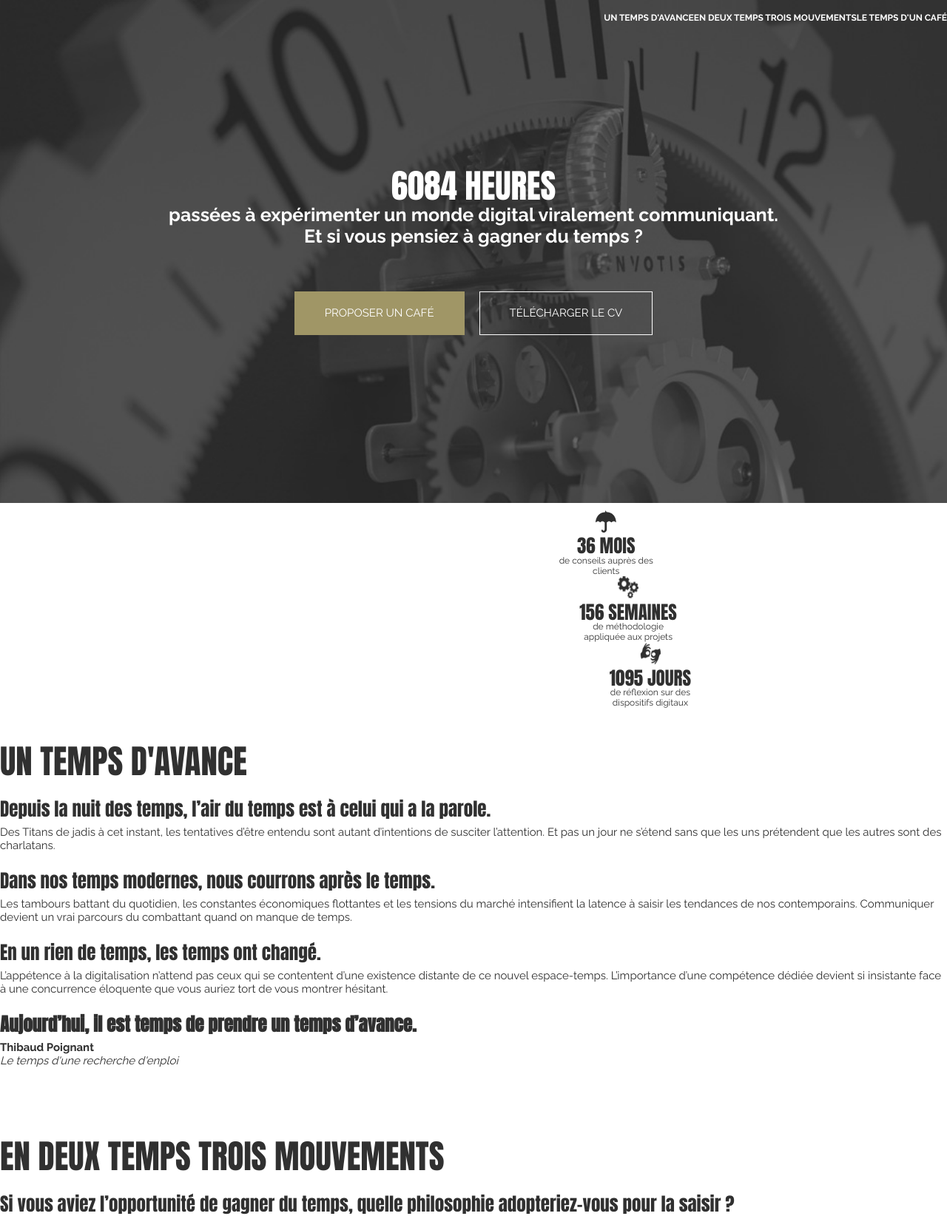
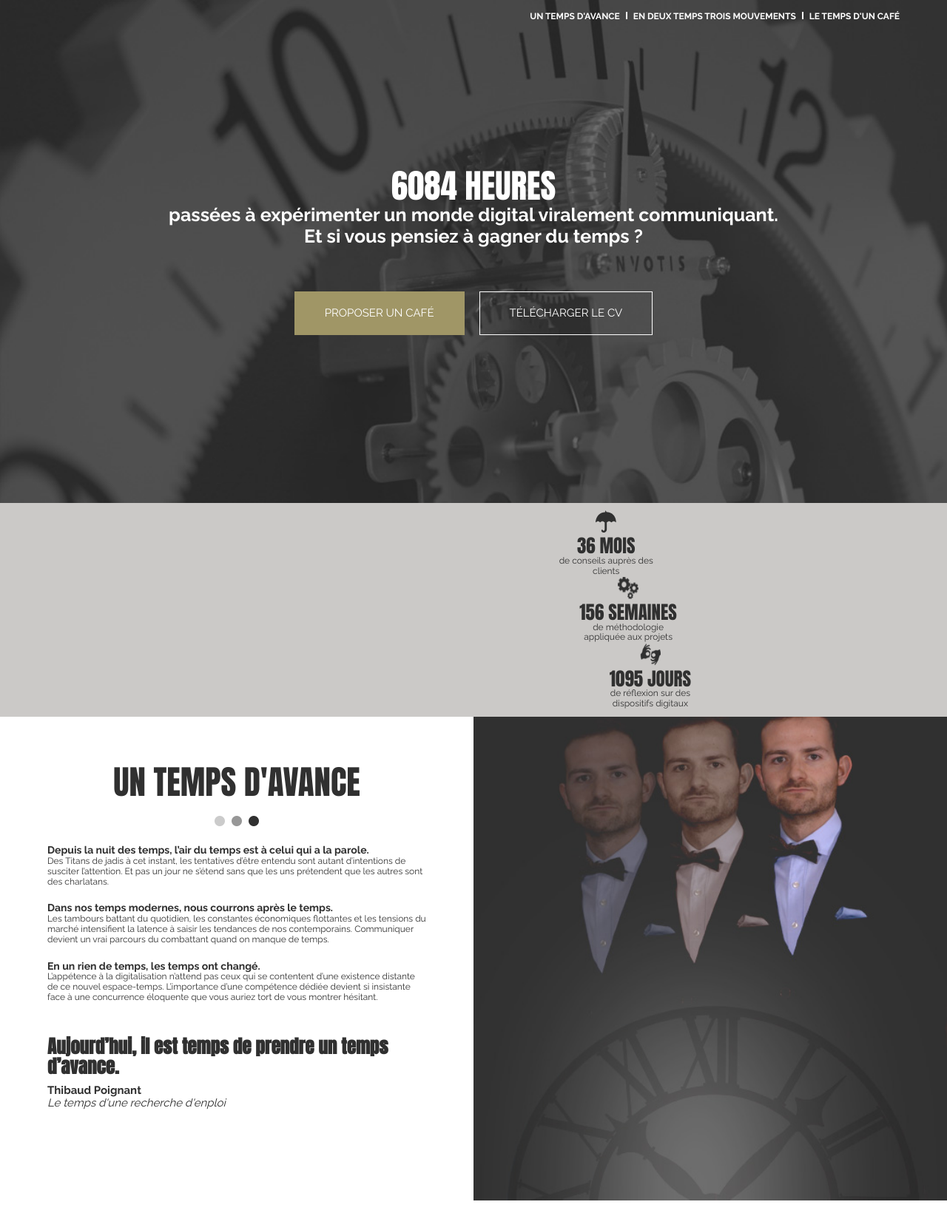
Before and after one commit to DarwinOnLine/ltdr, a website: page source/index.html in a window 1280 px wide. Shown: the top 1644 px of the page at 74% size. Drawn offline with nearby package versions, Linux system fonts and the light colour scheme; files that its build step writes are made by us from their sources; files whose address does not match are found by name.

Commit message:
HTML CSS WIP

```diff
--- a/source/index.html
+++ b/source/index.html
@@ -46,18 +46,16 @@
                 </div>
             </div>
         </section>
-        <section class="manifeste">
+        <section class="manifeste" id="untempsdavance">
             <div class="full">
                 <div class="half">
                     <header>
                         <h2>Un temps d'avance</h2>
+                        <img src="images/dots.png" alt="">
                     </header>
-                    <h3>Depuis la nuit des temps, l’air du temps est à celui qui a la parole.</h3>
-                    <p>Des Titans de jadis à cet instant, les tentatives d’être entendu sont autant d’intentions de susciter l’attention. Et pas un jour ne s’étend sans que les uns prétendent que les autres sont des charlatans.</p>
-                    <h3>Dans nos temps modernes, nous courrons après le temps.</h3>
-                    <p>Les tambours battant du quotidien, les constantes économiques flottantes et les tensions du marché intensifient la latence à saisir les tendances de nos contemporains. Communiquer devient un vrai parcours du combattant quand on manque de temps.</p>
-                    <h3>En un rien de temps, les temps ont changé.</h3>
-                    <p>L’appétence à la digitalisation n’attend pas ceux qui se contentent d’une existence distante de ce nouvel espace-temps. L’importance d’une compétence dédiée devient si insistante face à une concurrence éloquente que vous auriez tort de vous montrer hésitant.</p>
+                    <p><strong>Depuis la nuit des temps, l’air du temps est à celui qui a la parole.</strong><br />Des Titans de jadis à cet instant, les tentatives d’être entendu sont autant d’intentions de susciter l’attention. Et pas un jour ne s’étend sans que les uns prétendent que les autres sont des charlatans.</p>
+                    <p><strong>Dans nos temps modernes, nous courrons après le temps.</strong><br />Les tambours battant du quotidien, les constantes économiques flottantes et les tensions du marché intensifient la latence à saisir les tendances de nos contemporains. Communiquer devient un vrai parcours du combattant quand on manque de temps.</p>
+                    <p><strong>En un rien de temps, les temps ont changé.</strong><br />L’appétence à la digitalisation n’attend pas ceux qui se contentent d’une existence distante de ce nouvel espace-temps. L’importance d’une compétence dédiée devient si insistante face à une concurrence éloquente que vous auriez tort de vous montrer hésitant.</p>
                     <h3><strong>Aujourd’hui, il est temps de prendre un temps d’avance.</strong></h3>
                     <footer>
                         <strong>Thibaud Poignant</strong>
@@ -65,10 +63,10 @@
                     </footer>
                     <div class="btn-wrap"><a href="#" title="Proposer un café" class="btn btn-default">Proposer un café</a><a href="#" title="Voir Linkedin" class="btn btn-default">Voir Linkedin</a></div>
                 </div>
-                <div class="half half--image" style="background-image: url()"></div>
+                <div class="half half--image" style="background-image: url(images/untempsdavance.jpg)"></div>
             </div>
         </section>
-        <section class="temps">
+        <section class="temps" id="endeuxtempstroismouvements">
             <header>
                 <h2>En deux temps trois mouvements</h2>
             </header>
@@ -90,7 +88,7 @@
                 </div>
             </div>
         </section>
-        <section class="cafe">
+        <section class="cafe" id="letempsduncafe">
             <div class="full">
                 <div class="half">
                     <nav>
@@ -117,9 +115,7 @@
         </section>
     </div>
     <script src="https://code.jquery.com/jquery-3.2.1.min.js" integrity="sha256-hwg4gsxgFZhOsEEamdOYGBf13FyQuiTwlAQgxVSNgt4=" crossorigin="anonymous"></script>
-    <script>
-    window.jQuery || document.write('<script src="js/jquery-3.2.1.min.js"><\/script>')
-    </script>
+    <script>window.jQuery || document.write('<script src="js/jquery-3.2.1.min.js"><\/script>')</script>
     <script src="js/main.build.js"></script>
 </body>
 
--- a/source/scss/_variables.scss
+++ b/source/scss/_variables.scss
@@ -20,6 +20,7 @@ $elmtdelaystep:           .5s;
 
 // Body
 $body-bg:                 $white;
+$body-bg-alt:             $lightgrey;
 $body-color:              $grey;
 $body-color-alt:          $white;
 // Components
--- a/source/scss/partials/_banner.scss
+++ b/source/scss/partials/_banner.scss
@@ -9,11 +9,6 @@
     background-repeat: no-repeat;
     background-size: cover;
     text-align: center;
-    nav {
-        position: absolute;
-        top: 0;
-        right: 0;
-    }
     h2 {
         color: $body-color-alt;
         margin-bottom: 0;
@@ -23,6 +18,21 @@
         margin-top: 4rem;
     }
     nav {
+        position: absolute;
+        top: 0;
+        right: 5%;
+        li {
+            line-height: $font-size-sm;
+            &:not(:first-child)::before {
+                content: '';
+                width: 2px;
+                height: 1rem;
+                display: inline-block;
+                margin-left: .8rem;
+                margin-right: .8rem;
+                background-color: $body-color-alt;
+            }
+        }
         a {
             color: $body-color-alt;
             font-size: $font-size-sm;
--- a/source/scss/partials/_content.scss
+++ b/source/scss/partials/_content.scss
@@ -118,3 +118,34 @@ nav {
     font-size: $font-size-lg;
     font-weight: bold;
 }
+
+.full {
+    display: flex;
+    flex-wrap: wrap;
+    width: 100%;
+}
+
+.half {
+    display: flex;
+    flex-wrap: wrap;
+    width: 50%;
+    padding: 5%;
+    &.half--image {
+        padding: 0;
+        background-repeat: no-repeat;
+        background-size: cover;
+        background-position: center bottom;
+    }
+    header {
+        width: 100%;
+        text-align: center;
+        h2 {
+            margin-top: 0;
+            margin-bottom: 0;
+        }
+        img {
+            margin-top: 2rem;
+            margin-bottom: 2rem;
+        }
+    }
+}
--- a/source/scss/partials/_manifeste.scss
+++ b/source/scss/partials/_manifeste.scss
@@ -0,0 +1,11 @@
+.manifeste {
+    .half {
+
+    }
+    p {
+        font-size: $font-size-sm;
+        strong {
+            font-size: 1.4rem;
+        }
+    }
+}
--- a/source/scss/partials/_reassurance.scss
+++ b/source/scss/partials/_reassurance.scss
@@ -1,6 +1,8 @@
 .reassurance {
     text-align: center;
     padding: 1rem 15%;
+    position: relative;
+    background-color: $body-bg-alt;
     img {
         width: 2.8rem;
         height: 3rem;
@@ -19,5 +21,56 @@
 }
 
 .reassurance-slider {
+    > div {
+        display: inline-block;
+    }
+}
 
+.tns-nav {
+    display: none;
 }
+
+[data-action="stop"] {
+    display: none;
+}
+
+.tns-controls {
+    position: absolute;
+    width: 100%;
+    z-index: 1;
+    left: 0;
+    top: 50%;
+    margin-top: -7px;
+    [data-controls="prev"],
+    [data-controls="next"] {
+        position: absolute;
+        text-indent: -9999px;
+        border: 0;
+        background-color: transparent;
+        &::before {
+            content: '';
+            width: 0;
+            height: 0;
+            border-style: solid;
+            position: absolute;
+            top: 0;
+            left: 0;
+        }
+
+    }
+    [data-controls="prev"] {
+        left: 10%;
+        &::before {
+            border-width: 7px 6px 7px 0;
+            border-color: transparent $brand-primary transparent transparent;
+        }
+
+    }
+    [data-controls="next"] {
+        right: 10%;
+        &::before {
+            border-width: 7px 0 7px 6px;
+            border-color: transparent transparent transparent $brand-primary;
+        }
+    }
+}
```
Also changed, not shown: www/index.html (+9 -13 lines), source/images/dots.png (added), source/images/untempsdavance.jpg (added), www/css/styles.css, www/images/dots.png (added), www/images/untempsdavance.jpg (added), 1 other file.
